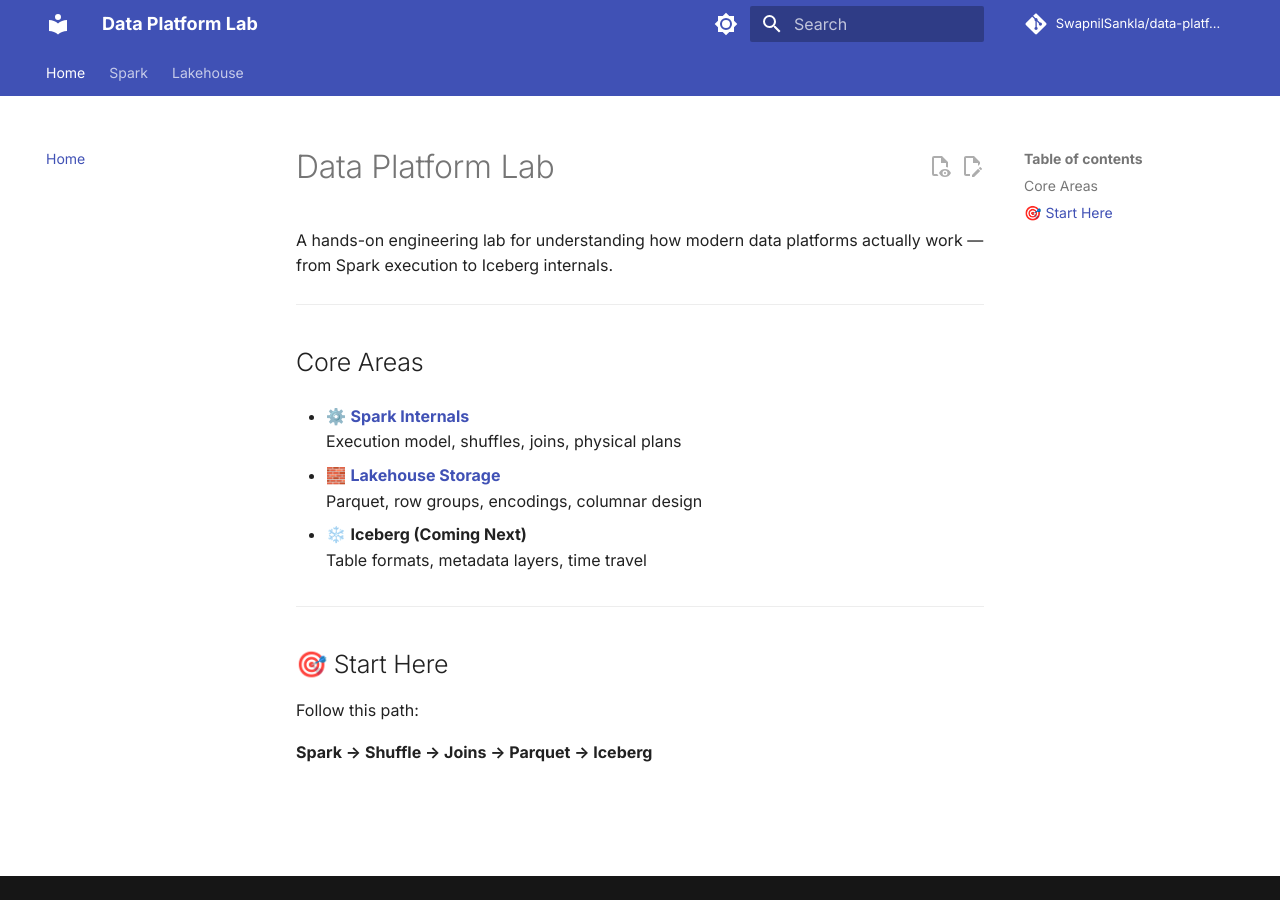
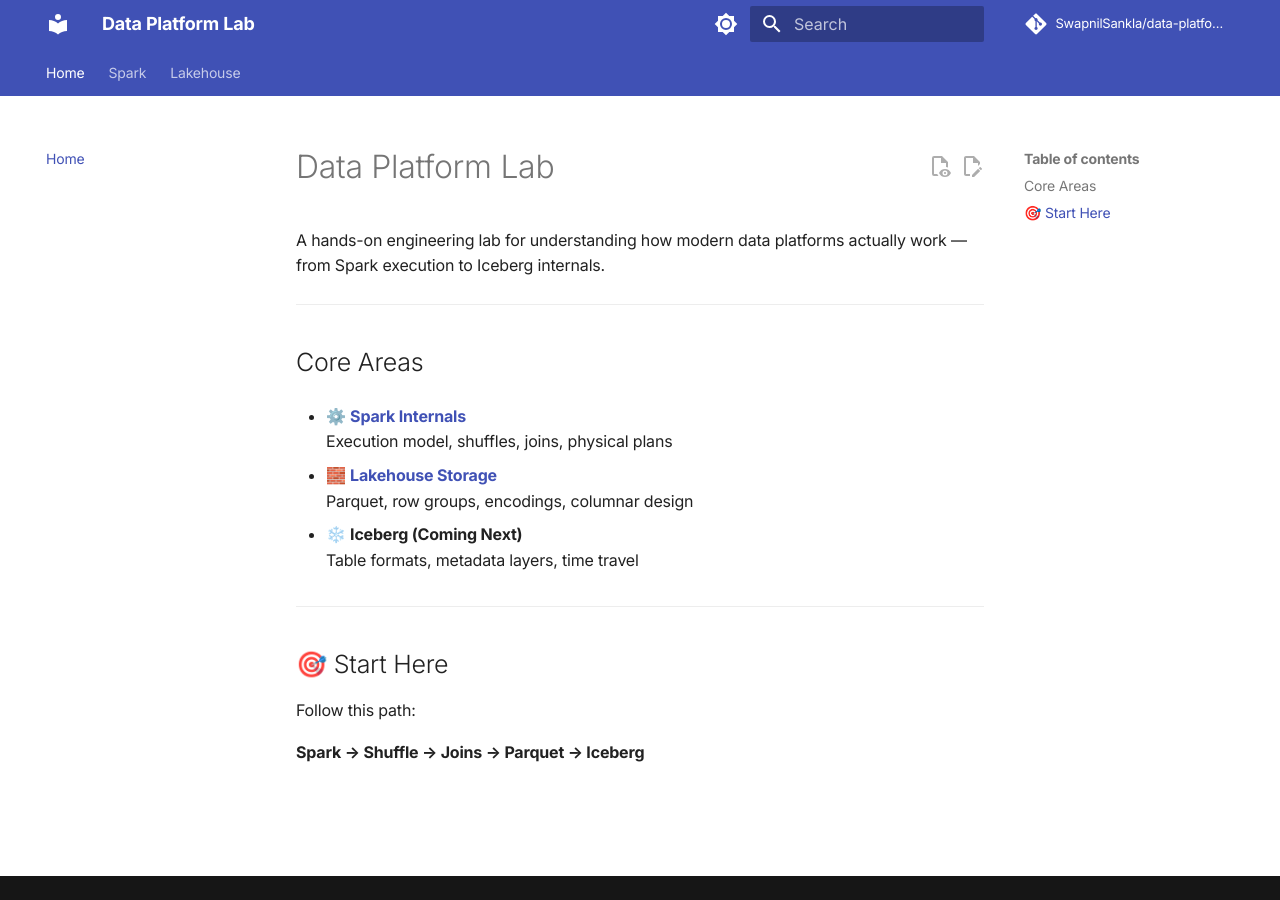
Before and after one commit to SwapnilSankla/data-platform-lab, an MkDocs documentation site: the page built from docs/index.md, in a window 1280 px wide. Built offline with MkDocs 1.6.1 and Material for MkDocs 9.7.7, drawn with Linux system fonts in a browser that asks for light colours; comment, search, counter and statistics services are not loaded.

Commit message:
Improving styling

```diff
--- a/docs/stylesheets/extra.css
+++ b/docs/stylesheets/extra.css
@@ -1,6 +1,12 @@
+/* Import modern UI fonts */
+@import url('https://fonts.googleapis.com/css2?family=Inter:wght@400;500;600&display=swap');
+@import url('https://fonts.googleapis.com/css2?family=JetBrains+Mono:wght@400;500&display=swap');
+
 :root {
   --md-primary-fg-color: #4f46e5;
   --md-accent-fg-color: #2563eb;
+  --md-text-font: "Inter", system-ui, -apple-system, sans-serif;
+  --md-code-font: "JetBrains Mono", monospace;
 }
 
 .md-content {
@@ -8,6 +14,16 @@
   line-height: 1.7;
 }
 
+
+/* Improve readability */
+body {
+  font-size: 0.95rem;
+  line-height: 1.6;
+  letter-spacing: -0.01em;
+}
+
+/* Improve headings hierarchy */
 h1, h2, h3 {
   font-weight: 600;
+  letter-spacing: -0.02em;
 }
--- a/mkdocs.yml
+++ b/mkdocs.yml
@@ -3,6 +3,7 @@
 site_url: https://swapnilsankla.github.io/data-platform-lab/
 repo_url: https://github.com/SwapnilSankla/data-platform-lab
 repo_name: SwapnilSankla/data-platform-lab
+use_directory_urls: true
 
 theme:
   name: material
```
